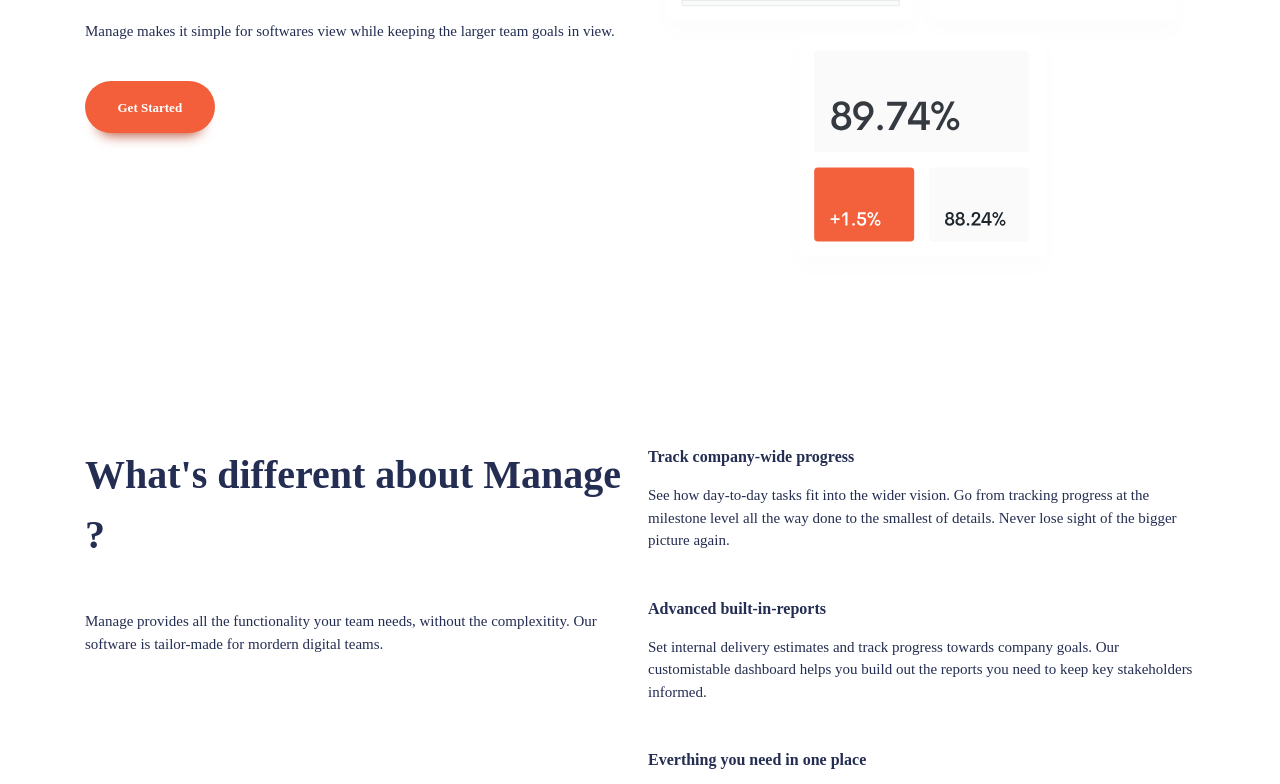
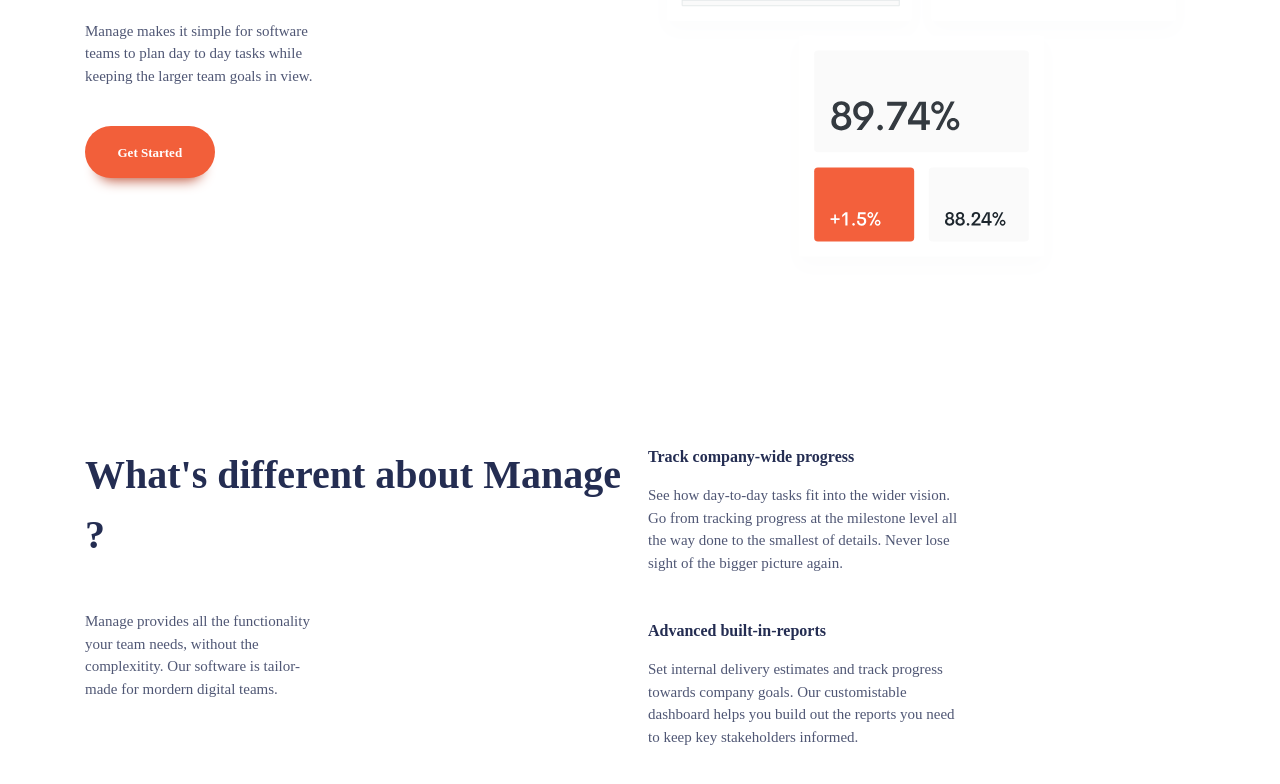
Before and after one commit to Developerfiyin/Vite-webpage, a website built with Vite: page index.html in a window 1280 px wide. Shown: the part 374-1158 px from the top of the page. Built offline with nearby package versions, Linux system fonts and the light colour scheme.

Commit message:
styled the p tag, added necessary spacing.

```diff
--- a/index.html
+++ b/index.html
@@ -65,8 +65,8 @@
                 Bring everyone together to build better products.
               </h1>
               <p>
-                Manage makes it simple for softwares view while keeping the
-                larger team goals in view.
+                Manage makes it simple for software teams to plan day to day
+                tasks while keeping the larger team goals in view.
               </p>
               <button class="button">Get Started</button>
             </div>
@@ -95,7 +95,7 @@
                 <li>
                   <div class="flow" style="--flow-spacer: 1em">
                     <h3 class="fs-600 fw-bold">Track company-wide progress</h3>
-                    <p>
+                    <p data-width="wide">
                       See how day-to-day tasks fit into the wider vision. Go
                       from tracking progress at the milestone level all the way
                       done to the smallest of details. Never lose sight of the
@@ -106,7 +106,7 @@
                 <li>
                   <div class="flow" style="--flow-spacer: 1em">
                     <h3 class="fs-600 fw-bold">Advanced built-in-reports</h3>
-                    <p>
+                    <p data-width="wide">
                       Set internal delivery estimates and track progress towards
                       company goals. Our customistable dashboard helps you build
                       out the reports you need to keep key stakeholders
@@ -119,7 +119,7 @@
                     <h3 class="fs-600 fw-bold">
                       Everthing you need in one place
                     </h3>
-                    <p>
+                    <p data-width="wide">
                       Stop jumping from one service to another to
                       communicate,store files, track tasks and share documents.
                       Manage offers on all-in-one team productivity solution.
--- a/style.css
+++ b/style.css
@@ -123,6 +123,13 @@ body {
   font-size: var(--fs-body);
   font-family: var(--ff-body);
   color: var(--clr-primary-400);
+}
+p:not([class]) {
+  opacity: 0.8;
+  max-width: 32ch;
+}
+p[data-width="wide"] {
+  max-width: 42ch;
 }
 .button {
   cursor: pointer;
```
